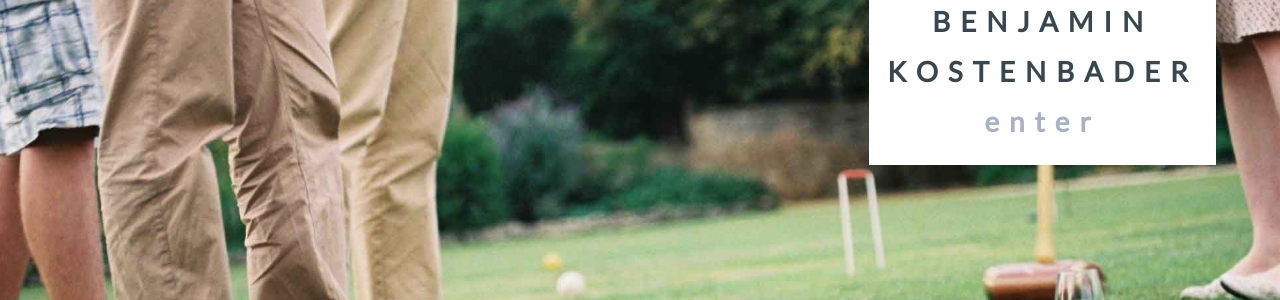
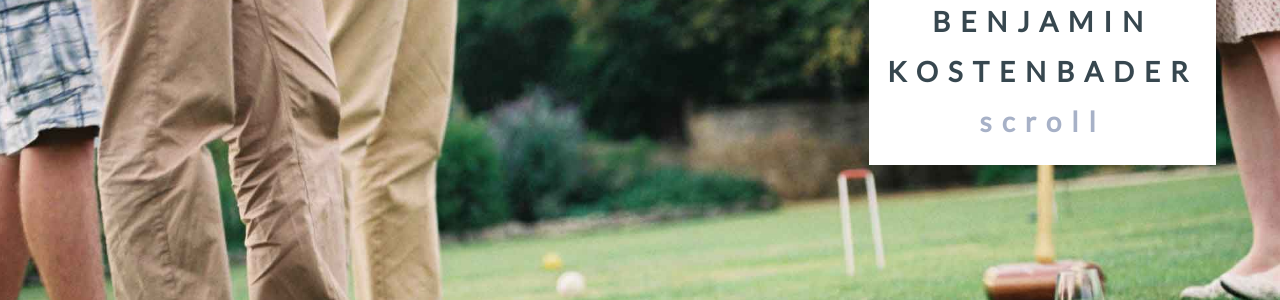
Before and after one commit to benjithaimmortal/monjibram, a Jekyll site: the page built from index.html, in a window 1280 px wide. Shown: the part 336-636 px from the top of the page. Built offline with Jekyll 4.4.1, drawn with Linux system fonts in a browser that asks for light colours.

Commit message:
change first connect to contact, title says scroll instead of enter

```diff
--- a/index.html
+++ b/index.html
@@ -9,7 +9,7 @@
     <div class="title-img">
       <span class="title-text">
         BENJAMIN<br>KOSTENBADER<br>
-        <a href="#sample">enter</a>
+        <a href="#sample">scroll</a>
       </span>
     </div>
 
@@ -18,7 +18,7 @@
       <div class="pane">
         <h1>CONNECT</h1>
         <div class="flex">
-          <a class="circle" href="https://www.linkedin.com/in/benjamin-kostenbader-18499836/"><img class="circle-img" src="/assets/images/Teaching.jpg" alt="Teaching"></a>
+          <a class="circle" href="/about#contact"><img class="circle-img" src="/assets/images/Teaching.jpg" alt="Teaching"></a>
           <a class="circle" href="/photos">   <img class="circle-img" src="/assets/images/Camera.jpg" alt="PHOTOGRAPHY"></a>
           <a class="circle" href="/portfolio"><img class="circle-img" src="/assets/images/Award.jpg" alt="CODING"></a>
         </div>
```
